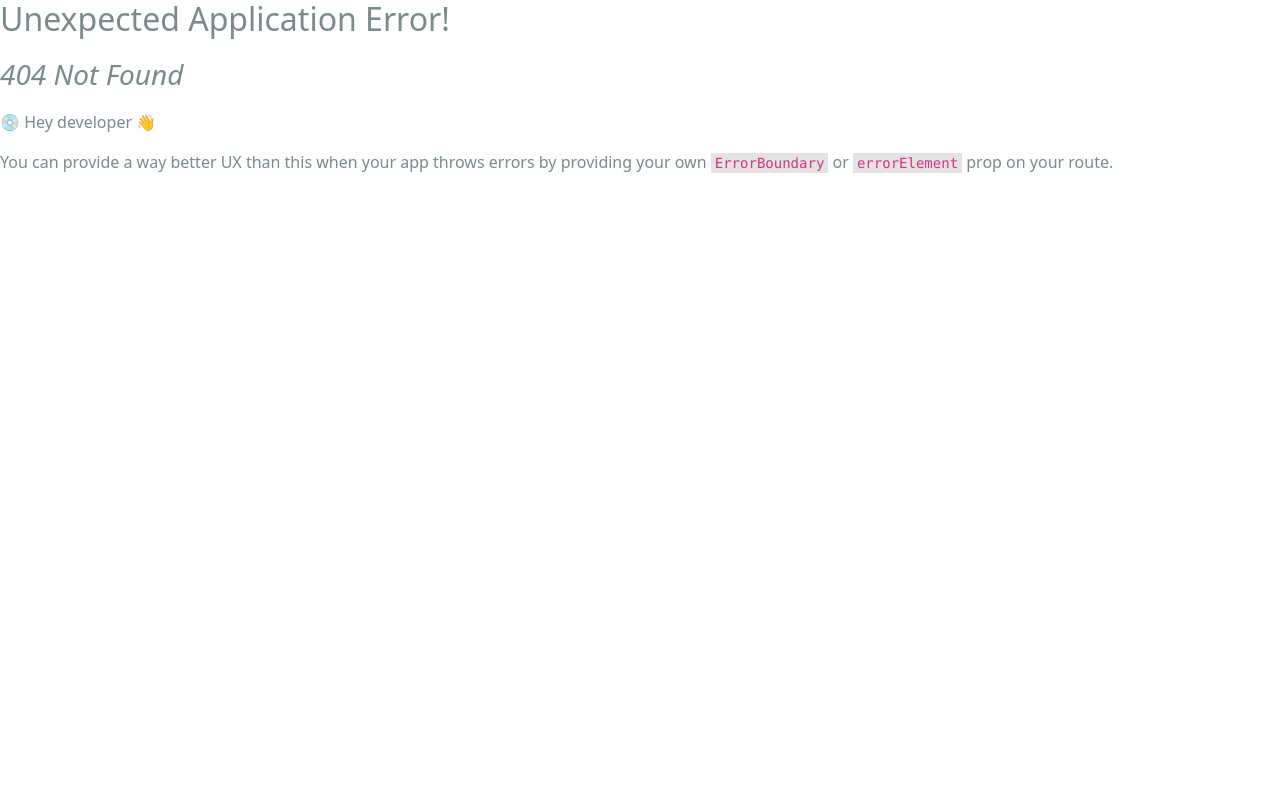
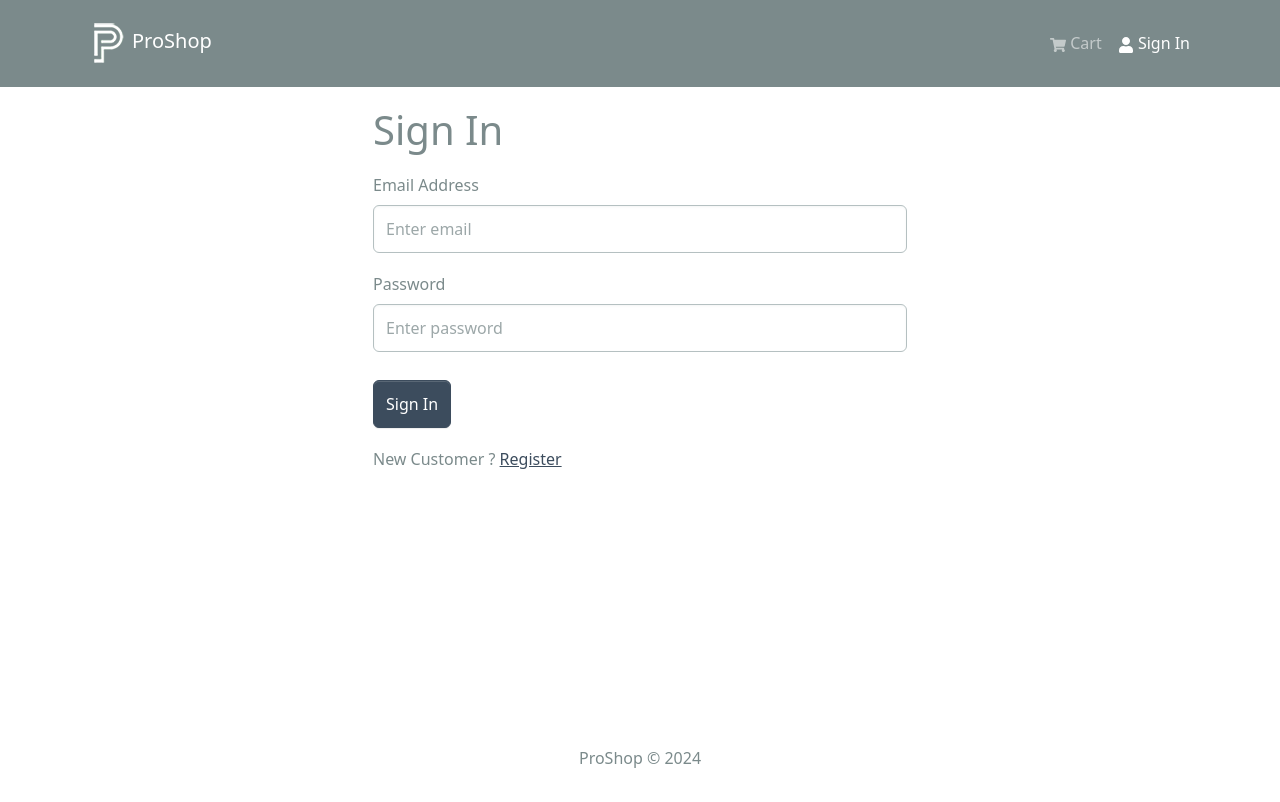
Before and after one commit to gautamKandpal/repo-proShop, a React (Create React App) app in the folder frontend/: page /login in a window 1280 px wide. Before the commit this address had no page. Shown: the top 802 px of the page. Built offline with nearby package versions, Linux system fonts and the light colour scheme.

Commit message:
feat: added frontend auth

```diff
--- /dev/null
+++ b/frontend/src/components/FormContainer.jsx
@@ -0,0 +1,16 @@
+import React from "react";
+import { Container, Row, Col } from "react-bootstrap";
+
+const FormContainer = ({ children }) => {
+  return (
+    <Container>
+      <Row className="justify-content-md-center">
+        <Col xs={12} md={6}>
+          {children}
+        </Col>
+      </Row>
+    </Container>
+  );
+};
+
+export default FormContainer;
--- a/frontend/src/index.js
+++ b/frontend/src/index.js
@@ -15,6 +15,7 @@
 import HomeScreen from "./screens/HomeScreen";
 import ProductScreen from "./screens/ProductScreen";
 import CartScreen from "./screens/CartScreen";
+import LoginScreen from "./screens/LoginScreen";
 
 const router = createBrowserRouter(
   createRoutesFromElements(
@@ -22,6 +23,7 @@
       <Route index={true} path="/" element={<HomeScreen />} />
       <Route path="/product/:id" element={<ProductScreen />} />
       <Route path="/cart" element={<CartScreen />} />
+      <Route path="/login" element={<LoginScreen />}></Route>
     </Route>
   )
 );
--- /dev/null
+++ b/frontend/src/screens/LoginScreen.jsx
@@ -0,0 +1,53 @@
+import React, { useState } from "react";
+import { Link } from "react-router-dom";
+import { Form, Button, Row, Col } from "react-bootstrap";
+import FormContainer from "../components/FormContainer";
+
+function LoginScreen() {
+  const [email, setEmail] = useState("");
+  const [password, setPassword] = useState("");
+
+  const submitHandler = (e) => {
+    e.preventDefault();
+    console.log("submit");
+  };
+
+  return (
+    <FormContainer>
+      <h1>Sign In</h1>
+      <Form onSubmit={submitHandler}>
+        <Form.Group controlId="email" className="my-3">
+          <Form.Label>Email Address</Form.Label>
+          <Form.Control
+            type="email"
+            placeholder="Enter email"
+            value={email}
+            onChange={(e) => setEmail(e.target.value)}
+          ></Form.Control>
+        </Form.Group>
+
+        <Form.Group controlId="password" className="my-3">
+          <Form.Label>Password </Form.Label>
+          <Form.Control
+            type="password"
+            placeholder="Enter password"
+            value={password}
+            onChange={(e) => setPassword(e.target.value)}
+          ></Form.Control>
+        </Form.Group>
+
+        <Button type="submit" variant="primary" className="mt-2">
+          Sign In
+        </Button>
+      </Form>
+
+      <Row className="py-3">
+        <Col>
+          New Customer ? <Link to="/register">Register</Link>
+        </Col>
+      </Row>
+    </FormContainer>
+  );
+}
+
+export default LoginScreen;
--- /dev/null
+++ b/frontend/src/slices/authslice.js
@@ -0,0 +1,22 @@
+import { createSlice } from "@reduxjs/toolkit";
+
+const initialState = {
+  userInfo: localStorage.getItem("userInfo")
+    ? JSON.parse(localStorage.getItem("userInfo"))
+    : null,
+};
+
+const authSlice = createSlice({
+  name: "auth",
+  initialState,
+  reducers: {
+    setCredentials: (state, action) => {
+      state.userInfo = action.payload;
+      localStorage.setItem("userInfo", JSON.stringify(action.payload));
+    },
+  },
+});
+
+export const { setCredentials } = authSlice.actions;
+
+export default authSlice.reducer;
--- a/frontend/src/store.js
+++ b/frontend/src/store.js
@@ -1,11 +1,13 @@
 import { configureStore } from "@reduxjs/toolkit";
-import { apiSlice } from "./slices/apiSlice";
-import cartSliceReducer from "./slices/cartSlice";
+import { apiSlice } from "./slices/apiSlice.js";
+import cartSliceReducer from "./slices/cartSlice.js";
+import authSliceReducer from "./slices/authslice.js";
 
 const store = configureStore({
   reducer: {
     [apiSlice.reducerPath]: apiSlice.reducer,
     cart: cartSliceReducer,
+    auth: authSliceReducer,
   },
   middleware: (getDefaultMiddleware) =>
     getDefaultMiddleware().concat(apiSlice.middleware),
```
Also changed, not shown: frontend/src/slices/usersApiSlices.js (added, +17 -0 lines).
